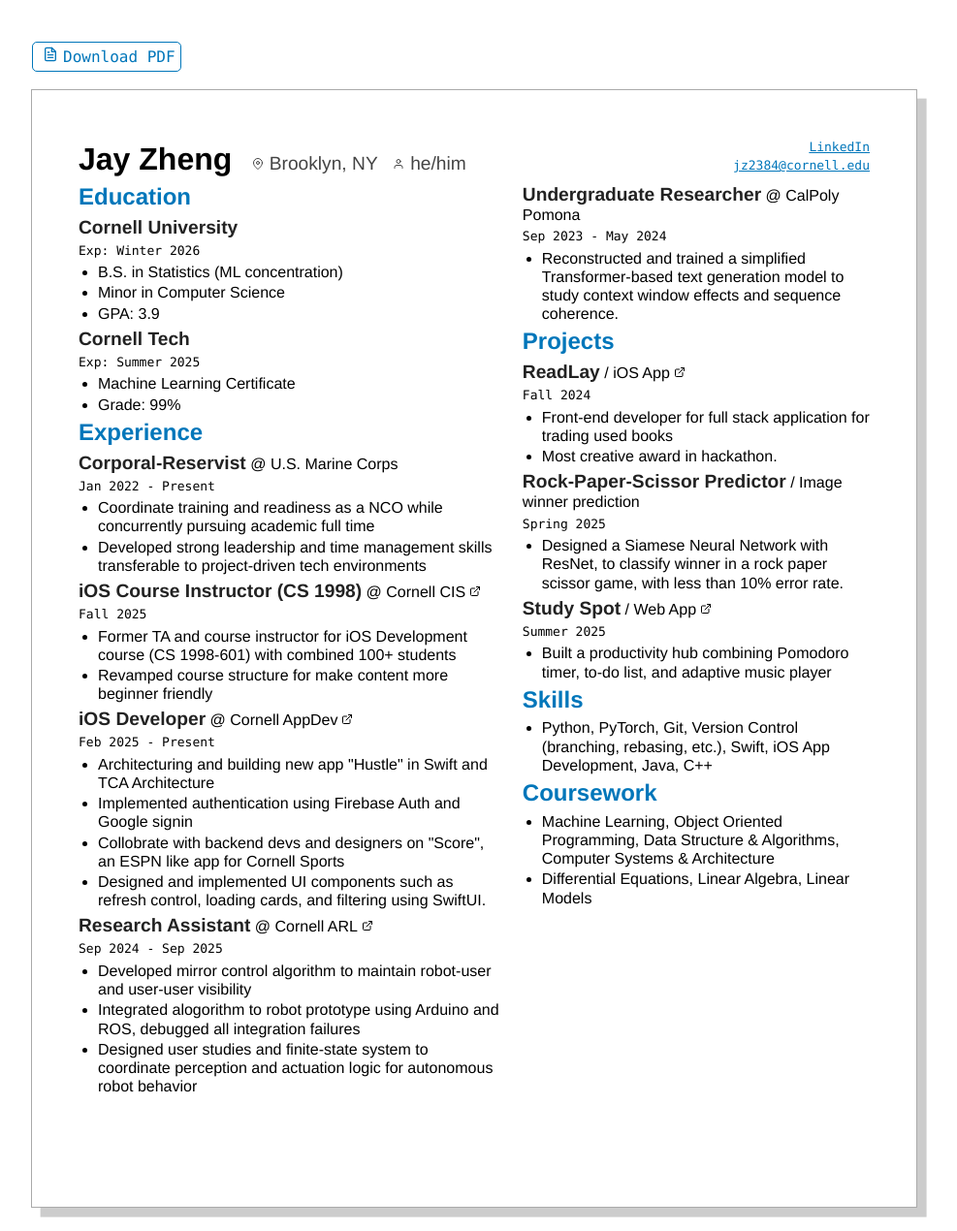
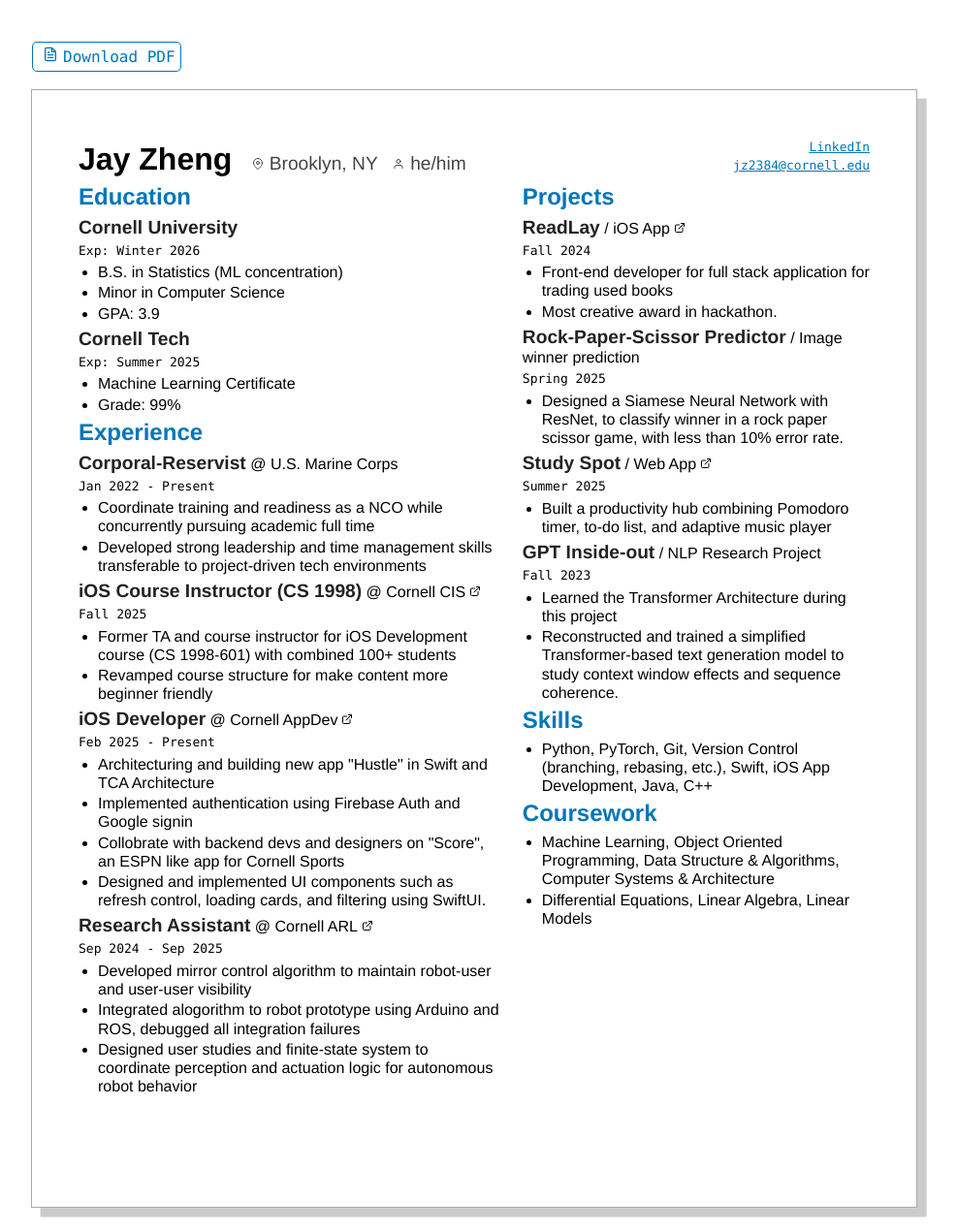
Before and after one commit to Juribu/juribu.github.io, a Jekyll site: the page resume/resume.html, which Jekyll copies as it is, in a window 1280 px wide. Shown: the whole page at 97% size, without its empty margins (151-1138 px from the left). Built offline with Jekyll 4.4.1, drawn with Linux system fonts in a browser that asks for light colours.

Commit message:
Completed Resume

```diff
--- a/resume/resume.html
+++ b/resume/resume.html
@@ -104,17 +104,6 @@
 
         <div class="col-2">
 
-          <div id="section-experience">
-            <div class="section-item experience-item">
-              <h3>Undergraduate Researcher</h3> @ CalPoly Pomona
-              <h4>Sep 2023 - May 2024</h4>
-              <ul>
-                <li>Reconstructed and trained a simplified Transformer-based
-                  text generation model to study context window effects and sequence coherence.</li>
-              </ul>
-            </div>
-          </div>
-
           <div id="section-projects">
             <h2>Projects</h2>
             <div class="section-item projects-item">
@@ -145,7 +134,17 @@
                 <li>Built a productivity hub combining Pomodoro timer, to-do list, and adaptive music player</li>
               </ul>
             </div>
+            <div class="section-item projects-item">
+              <h3>GPT Inside-out</h3> / NLP Research Project
+              <h4>Fall 2023</h4>
+              <ul>
+                <li>Learned the Transformer Architecture during this project</li>
+                <li>Reconstructed and trained a simplified Transformer-based
+                  text generation model to study context window effects and sequence coherence.</li>
+              </ul>
+            </div>
           </div>
+
           <div id="section-skills">
             <h2>Skills</h2>
             <ul>
```
